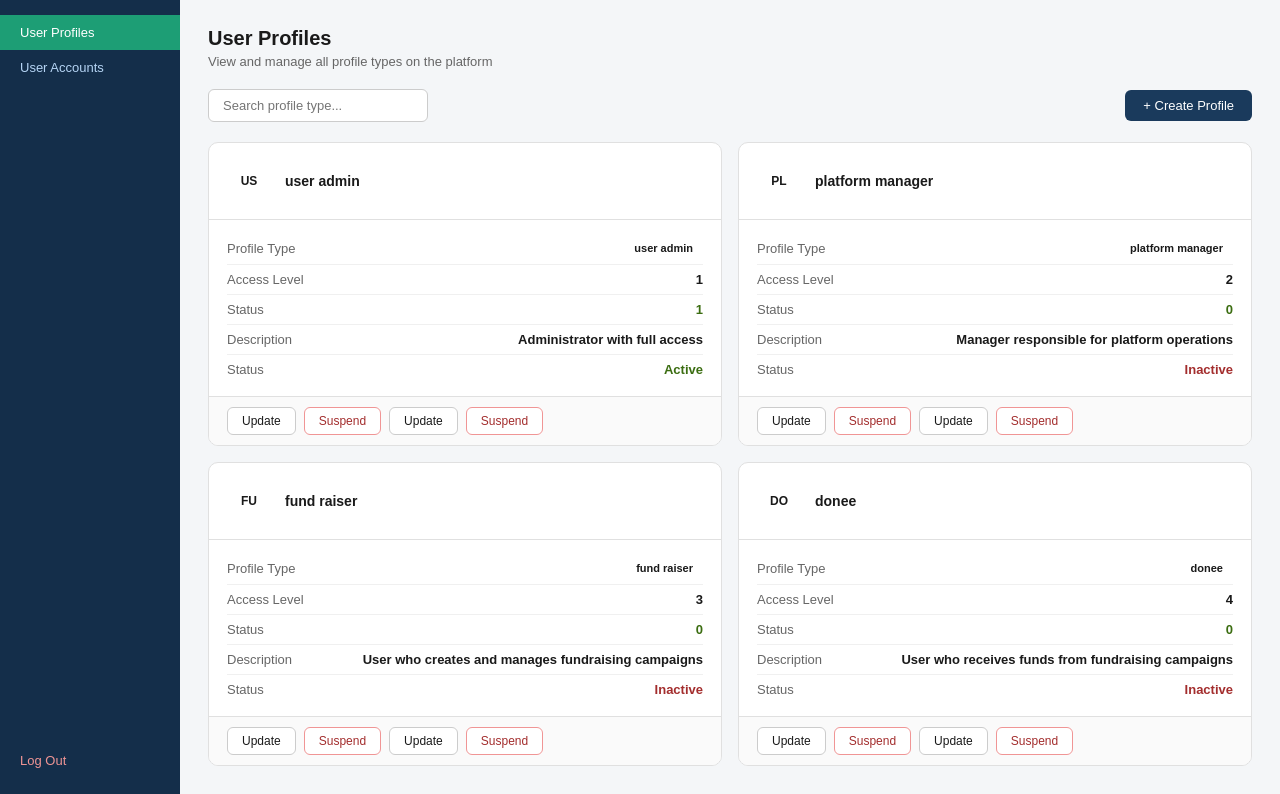
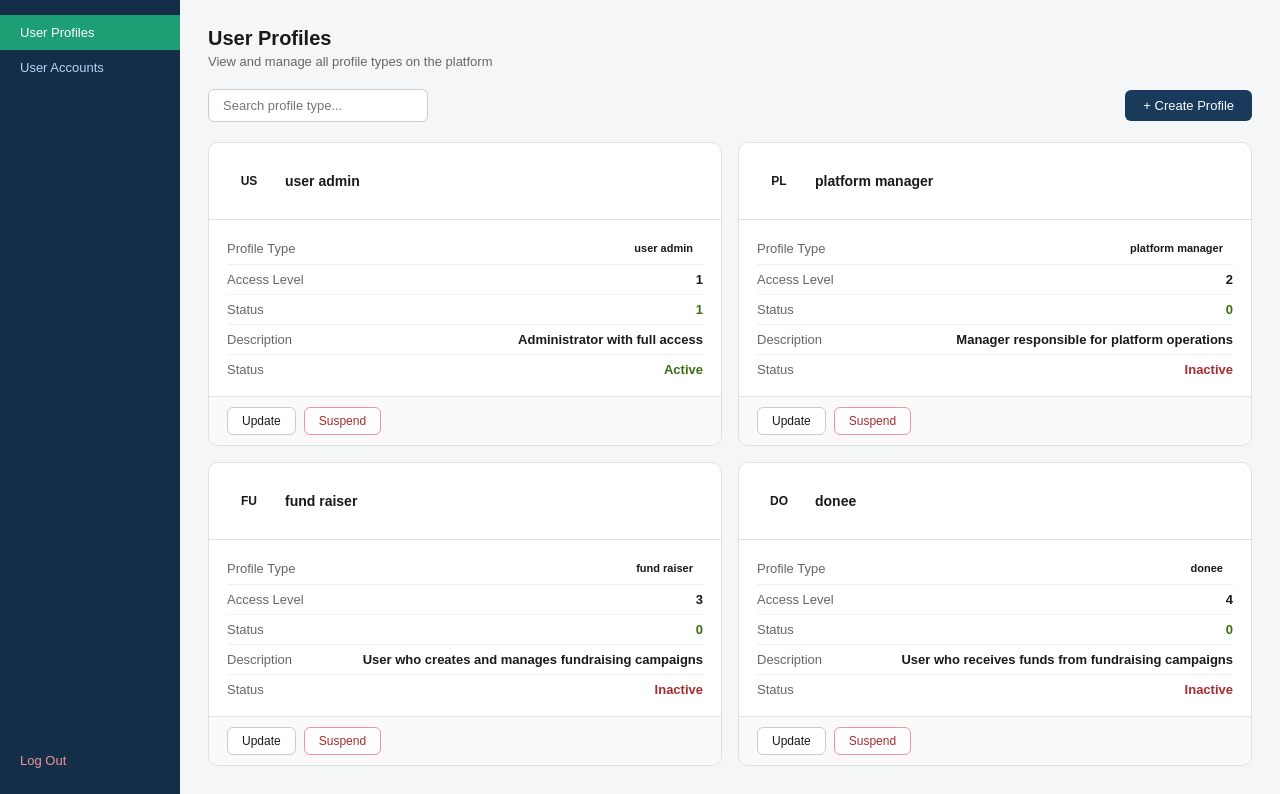
Before and after one commit to reallymeh/CSIT314-T01-gohelpme, a Flask app: page /admin/userprofile in a window 1280 px wide. Shown: the part 57-851 px from the top of the page. Run offline with Flask 3, Linux system fonts and the light colour scheme; data comes from the database, SQL or seed files in the repository; parts of the project's set-up code (start-up, migrations or seed data) failed here and were passed over.

Commit message:
fix conflict

```diff
--- a/templates/UserAdminProfiles.html
+++ b/templates/UserAdminProfiles.html
@@ -96,8 +96,6 @@
                         </div>
                     </div>
                     <div class="card-actions">
-                        <button class="act-btn" onclick="alert('Update {{ profile.name }}')">Update</button>
-                        <button class="act-btn danger" onclick="alert('Suspend {{ profile.name }}')">Suspend</button>
 
                         <button class="act-btn" onclick="window.location.href='/admin/updateprofile/{{ profile.profile_name }}'">Update</button>
                         <button class="act-btn danger" onclick="suspendProfile('{{ profile.profile_name }}')">Suspend</button>
--- a/users/control/useradminc.py
+++ b/users/control/useradminc.py
@@ -1,5 +1,5 @@
 from users.entity.user import User
-from users.entity.userprofile import UserProfile, getUserProfile, updateUserProfileDB, updateUserAccountDB, suspendProfile
+from users.entity.userprofile import UserProfile, updateUserProfileDB, updateUserAccountDB, suspendProfile
 from dataclasses import dataclass
 from typing import List
 
```
